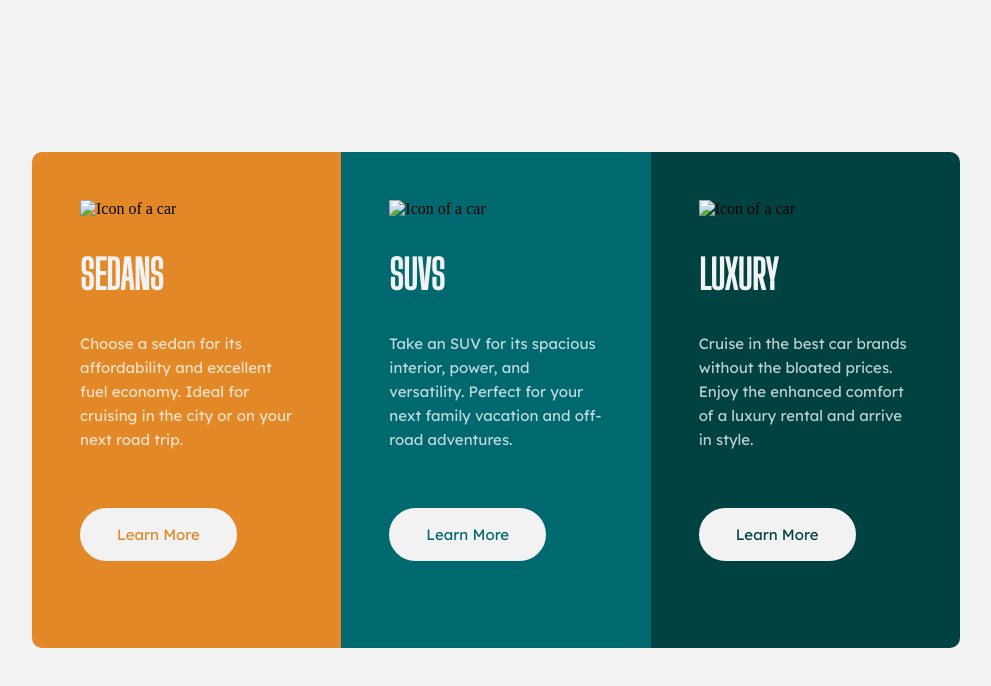
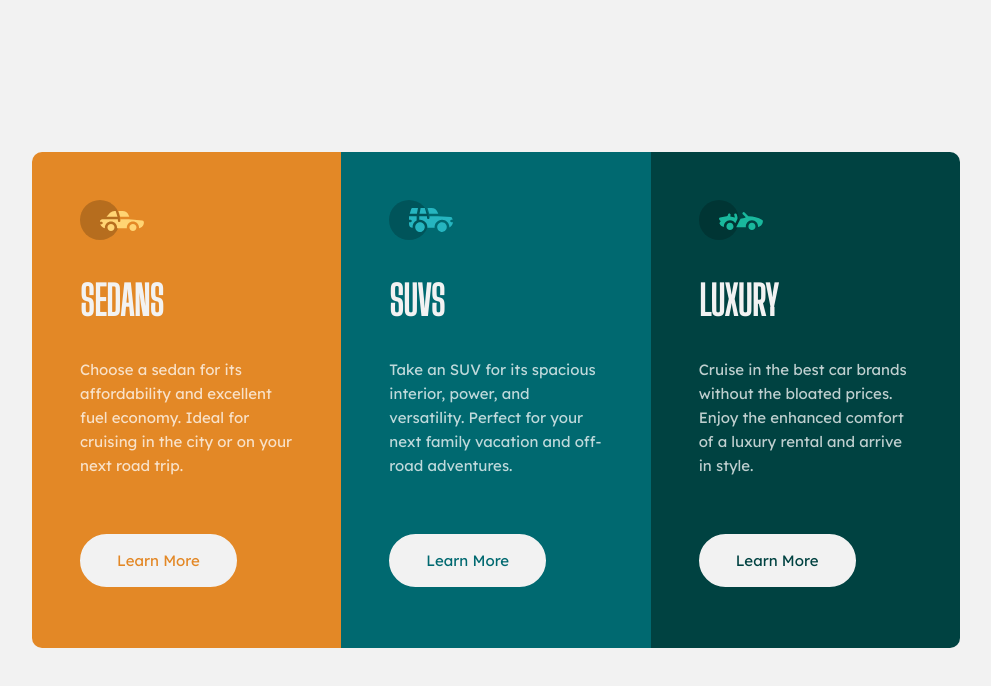
Before and after one commit to placeteno/3-column-preview-cards, a plain HTML site: page index.html in a window 1280 px wide. Shown: the whole page, without its empty margins (144-1135 px from the left). Drawn offline with Linux system fonts and the light colour scheme; the site is published under a folder, as on GitHub Pages, so addresses that start at the root find nothing.

Commit message:
Fixed img not showing up

```diff
--- a/index.html
+++ b/index.html
@@ -25,7 +25,7 @@
       <div class="cards">
         <div class="card sedans">
           <img
-            src="/images/icon-sedans.svg"
+            src="./images/icon-sedans.svg"
             alt="Icon of a car"
             class="icons"
           />
@@ -39,7 +39,7 @@
           <a href="#" class="more-info">Learn More</a>
         </div>
         <div class="card suvs">
-          <img src="/images/icon-suvs.svg" alt="Icon of a car" class="icons" />
+          <img src="./images/icon-suvs.svg" alt="Icon of a car" class="icons" />
           <div class="content">
             <h2>Suvs</h2>
             <p>
@@ -51,7 +51,7 @@
         </div>
         <div class="card luxury">
           <img
-            src="/images/icon-luxury.svg"
+            src="./images/icon-luxury.svg"
             alt="Icon of a car"
             class="icons"
           />
```
